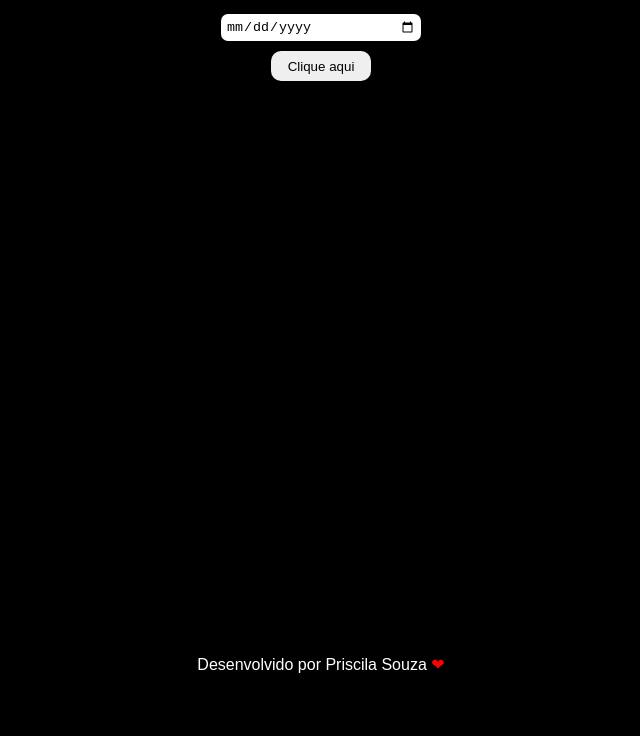
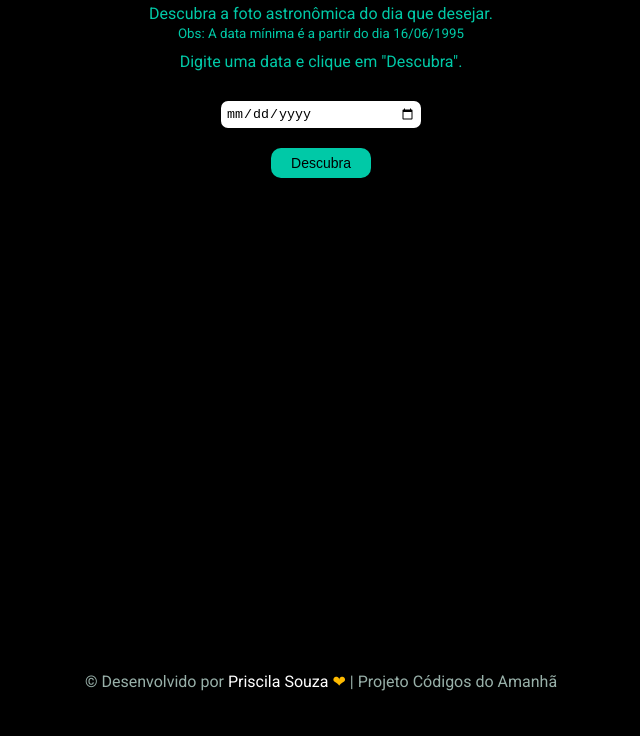
Before and after one commit to priKSouza/projetoNasa, a plain HTML site: page index.html in a window 1280 px wide. Shown: the part 64-800 px from the top of the page, without its empty margins (319-959 px from the left). Drawn offline with nearby package versions, Linux system fonts and the light colour scheme; a web font is replaced by a local one.

Commit message:
Finalizando estilo do projeto e adicionando copyright da imagem da API

```diff
--- a/css/style.css
+++ b/css/style.css
@@ -1,4 +1,4 @@
-@import url("https://fonts.googleapis.com/css2?family=Square+Peg&display=swap");
+@import url("https://fonts.googleapis.com/css2?family=Roboto:wght@100;300;400&display=swap");
 
 * {
   box-sizing: border-box;
@@ -7,14 +7,22 @@
 }
 
 body {
-  background-color: black;
-  font-family: "Nunito Sans", sans-serif;
+  background-color: #000;
+  font-family: "Roboto", sans-serif;
 }
 
 header {
-  color: brown;
+  color: #00c9a7;
   text-align: center;
   margin: 20px;
+}
+
+.titulo-principal {
+  margin: 20px;
+}
+
+.descubra {
+  margin: 10px;
 }
 
 #btn-data {
@@ -33,10 +41,19 @@ header {
 }
 
 #btn {
+  margin-top: 10px;
   width: 100px;
   height: 30px;
   border-radius: 10px;
   border: none;
+  background-color: #00c9a7;
+  font-size: 14px;
+  cursor: pointer;
+}
+
+#btn:hover {
+  background-color: #98b0a9;
+  transition: 1s;
 }
 
 .box-principal {
@@ -49,6 +66,7 @@ header {
 }
 
 #img {
+  margin: 20px;
   width: auto;
   height: auto;
   max-width: 350px;
@@ -64,11 +82,17 @@ header {
   align-items: center;
   text-align: center;
   width: 400px;
-  box-shadow: 1px 1px 10px 5px gray;
+  border-radius: 50px;
+  box-shadow: 1px 1px 10px 5px #00c9a7;
+}
+
+#direitos {
+  font-style: italic;
 }
 
 footer {
-  color: #fff;
+  margin: 20px;
+  color: #98b0a9;
   text-align: center;
 }
 
@@ -79,5 +103,5 @@ footer {
 
 .link::after {
   content: " ❤";
-  color: red;
+  color: #feba00;
 }
--- a/index.html
+++ b/index.html
@@ -9,12 +9,17 @@
   </head>
   <body>
     <header>
-      <h2>Aqui vai o nome da página</h2>
+      <h2 class="titulo-principal">APOD | Astronomy Picture of the Day</h2>
+      <p>
+        Descubra a foto astronômica do dia que desejar.<br />
+        <small>Obs: A data mínima é a partir do dia 16/06/1995</small>
+      </p>
+      <p class="descubra">Digite uma data e clique em "Descubra".</p>
     </header>
 
     <form id="btn-data">
       <input type="date" id="data" min="1995-06-16" />
-      <input type="button" value="Clique aqui" id="btn" />
+      <input type="button" value="Descubra" id="btn" />
     </form>
 
     <section class="box-principal">
@@ -23,23 +28,29 @@
         <iframe
           src=""
           frameborder="0"
-          width="650px"
-          height="450px"
+          width="400px"
+          height="350px"
           id="video"
         ></iframe>
       </div>
 
       <div id="box-text">
         <h2><span id="title"> </span></h2>
-        <p style="padding: 10px;"><span id="text-img"> </span></p>
+        <p style="padding: 10px"><span id="text-img"> </span></p>
+        <small id="direitos"></small>
       </div>
     </section>
     <footer>
       <p>
-        Desenvolvido por
-        <a class="link" href="https://github.com/priKSouza" target="_blanck"
+        &copy; Desenvolvido por
+        <a
+          title="GitHub Priscila"
+          class="link"
+          href="https://github.com/priKSouza"
+          target="_blanck"
           >Priscila Souza</a
         >
+        | Projeto Códigos do Amanhã
       </p>
     </footer>
 
--- a/js/index.js
+++ b/js/index.js
@@ -9,6 +9,7 @@ function imgNasa() {
   const img = $("#img");
   const video = $("#video");
   const textImg = $("#text-img");
+  const direitos = $("#direitos");
 
   $.ajax({
     url: `https://api.nasa.gov/planetary/apod?api_key=OTlCuYyed4ScWgwpaR0TYpHASKNnj4qOCAs08vsS&date=${date}`,
@@ -19,6 +20,7 @@ function imgNasa() {
         $("#box-text").css("visibility", "visible");
         title.text(resposta.title);
         textImg.text(resposta.explanation);
+        direitos.text(resposta.copyright);
         img.attr("src", resposta.url);
       } else {
         img.hide();
@@ -27,6 +29,7 @@ function imgNasa() {
         title.text(resposta.title);
         title.text(resposta.title);
         textImg.text(resposta.explanation);
+        direitos.text(resposta.copyright);
         video.attr("src", resposta.url);
       }
     },
```
